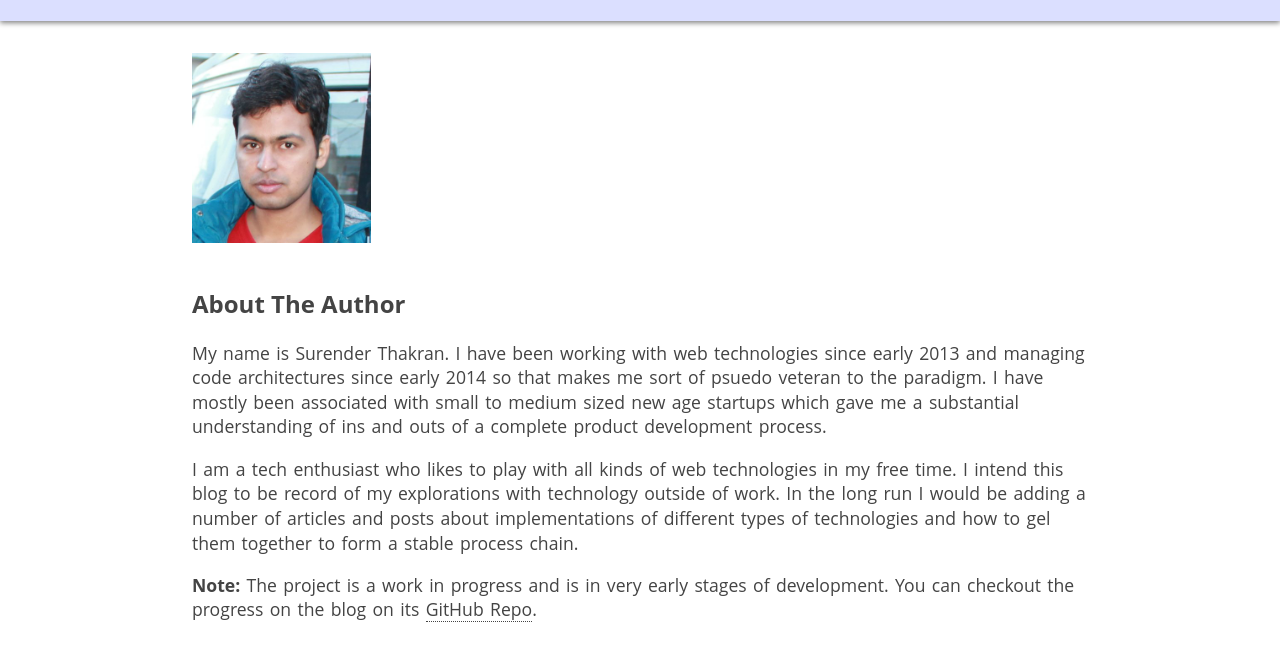
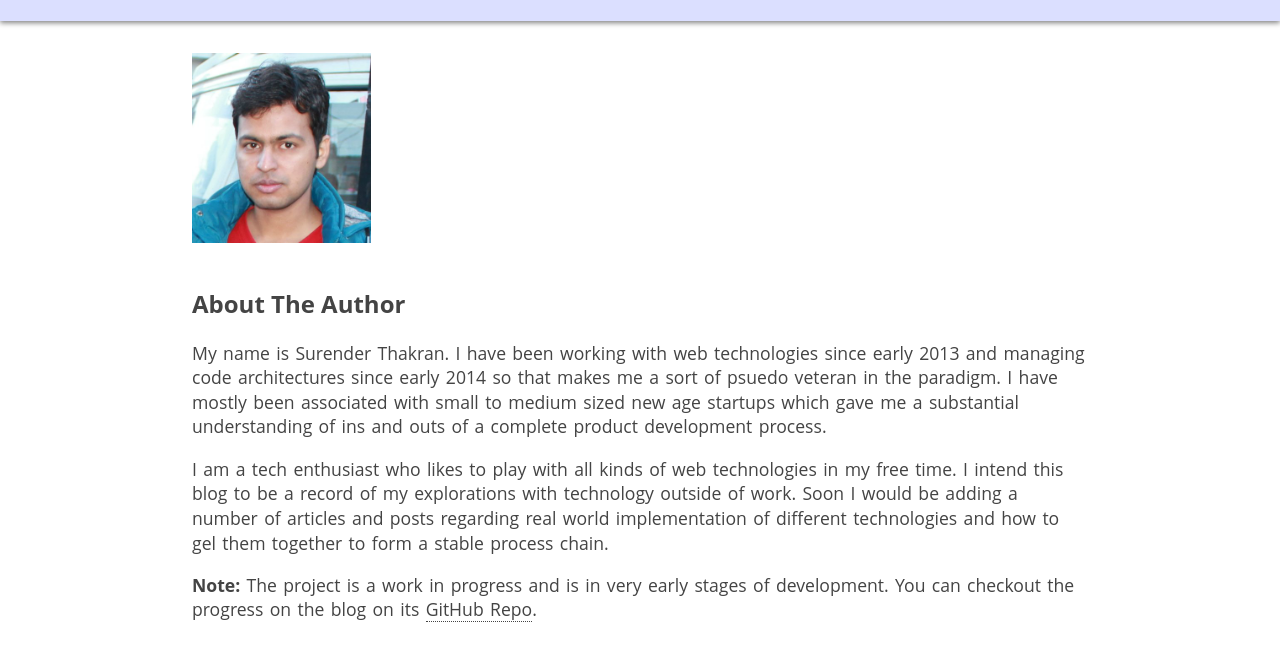
Before and after one commit to surenderthakran/blogger, a website: page app/views/index.html in a window 1280 px wide. Shown: the part 75-736 px from the top of the page. Drawn offline with Linux system fonts and the light colour scheme.

Commit message:
frontend updates

```diff
--- a/app/views/index.html
+++ b/app/views/index.html
@@ -59,13 +59,12 @@
             <div class="article-body">
                 <h2>About The Author</h2>
                 <p>My name is Surender Thakran.
-                    I have been working with web technologies since early 2013 and managing code architectures since early 2014 so that makes me sort of psuedo veteran to the paradigm.
-                    I have mostly been associated with small to medium sized new age startups which gave me a substantial understanding of
-                    ins and outs of a complete product development process.</p>
-                <p>I am a tech enthusiast who likes to play with all kinds of web technologies in my free time.
-                    I intend this blog to be record of my explorations with technology outside of work.
-                    In the long run I would be adding a number of articles and posts about implementations of different types of
-                    technologies and how to gel them together to form a stable process chain.</p>
+                    I have been working with web technologies since early 2013 and managing code architectures since early 2014
+                    so that makes me a sort of psuedo veteran in the paradigm. I have mostly been associated with small to medium sized
+                    new age startups which gave me a substantial understanding of ins and outs of a complete product development process.</p>
+                <p>I am a tech enthusiast who likes to play with all kinds of web technologies in my free time. I intend this blog to be
+                    a record of my explorations with technology outside of work. Soon I would be adding a number of articles and posts
+                    regarding real world implementation of different technologies and how to gel them together to form a stable process chain.</p>
                 <p><b>Note:</b>&nbsp;The project is a work in progress and is in very early stages of development.
                     You can checkout the progress on the blog on its <a href="https://github.com/surenderthakran/blogger" target="_blank" style="float:none; ">GitHub Repo</a>.</p>
             </div>
```
